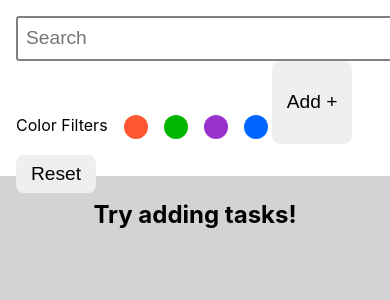
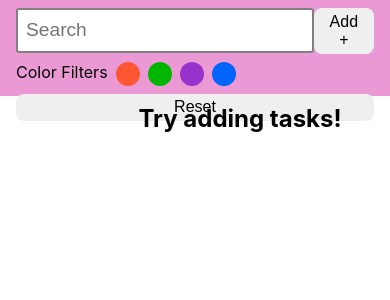
Before and after one commit to sanjayrajpurohit36/Notes, a React (Create React App) app: page / in a window 390 px wide. Shown: the top 300 px of the page. Built offline with nearby package versions, Linux system fonts and the light colour scheme.

Commit message:
Added No Data Image and updated styles.

```diff
--- a/src/Page/HomePage/index.css
+++ b/src/Page/HomePage/index.css
@@ -1,45 +1,62 @@
 .header-container {
   display: flex;
-  height: 11rem;
-  padding: 0.5rem;
+  height: 6rem;
+  padding: 0 0.5rem;
+  /* background: #b762c1; */
+  background: #ea99d5;
 }
 
 .header-content-wrapper {
   padding: 0.5rem;
   display: flex;
   flex-direction: column;
+  width: 100%;
+}
+
+.header-search-bar-btn-wrapper {
+  display: flex;
+}
+
+.header-search-wrapper {
+  width: 35rem;
+  margin-right: 2rem;
+}
+
+.header-search-btn-wrapper {
+  display: flex;
+  gap: 1rem;
+  padding: 0 0.5rem;
 }
 
 .color-tag-wrapper--filter {
   display: flex;
   gap: 1rem;
-  padding: 1rem 1rem 1rem 0;
+  padding: 0.5rem 0;
 }
 
 .header-search-input {
   padding: 0.5rem;
   border-radius: 0.2rem;
-  width: 35rem;
-  margin-right: 2rem;
+  width: 100%;
   height: 2.8rem;
   font-size: 1.2rem;
   border: 2px solid grey;
 }
 
 .header-addTask-btn {
-  padding: 0.5rem;
-  font-size: 1.2rem;
-  width: 5rem;
+  padding: 0.3rem 0.8rem;
+  font-size: 1rem;
   height: 100%;
 }
 
-.task-card-container {
+.body-container {
   display: flex;
   flex-direction: column;
   gap: 1rem;
-  height: calc(100% - 11rem);
+  height: calc(100% - 6rem);
   overflow-y: auto;
-  background: lightgrey;
+
+  background: #ffcddd;
   padding: 1rem;
   align-items: center;
 }
@@ -54,3 +71,11 @@
   width: 30rem;
   overflow-y: auto;
 }
+
+@media only screen and (max-width: 768px) {
+  .color-tag-wrapper--filter {
+    display: flex;
+    gap: 0.5rem;
+    padding: 0.5rem 0.5rem 0.5rem 0;
+  }
+}
--- a/src/components/Sidebar/index.css
+++ b/src/components/Sidebar/index.css
@@ -12,7 +12,7 @@
   width: 20rem;
   height: 100%;
   padding: 1rem;
-  background: rgb(179, 179, 190);
+  background: #b762c1ad;
   border: 1px solid black;
   z-index: 1;
   transition: all 1s ease;
```
Also changed, not shown: src/assets/image/copy-writing.png (added).
